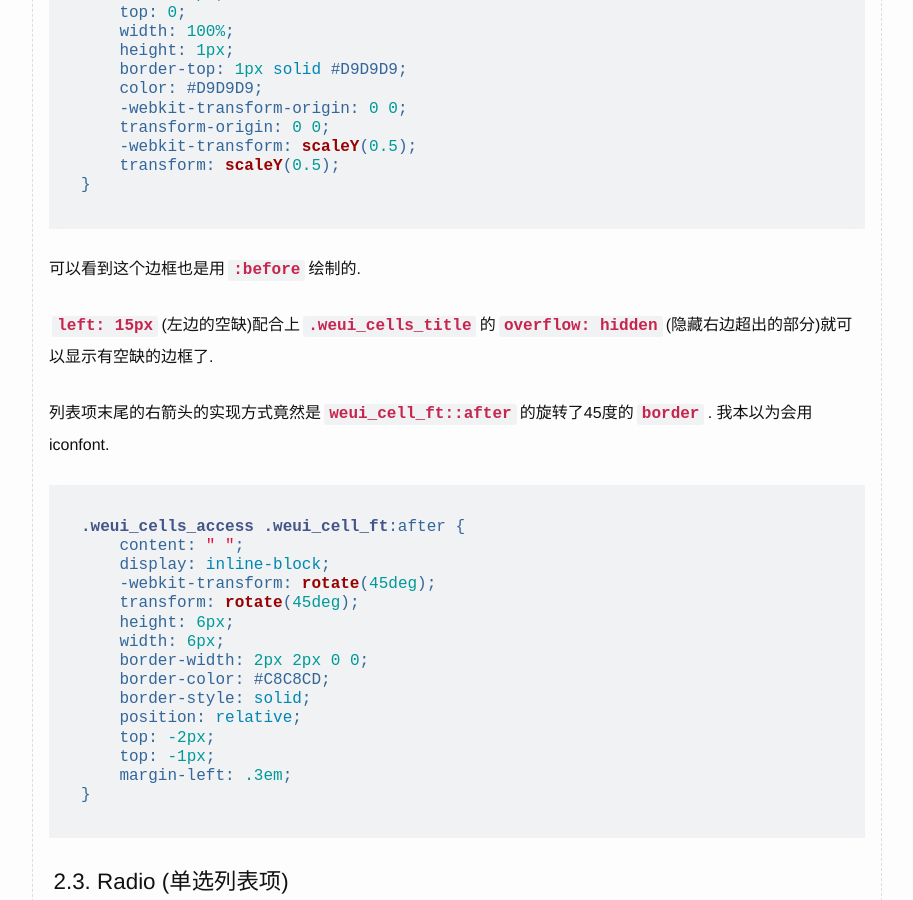
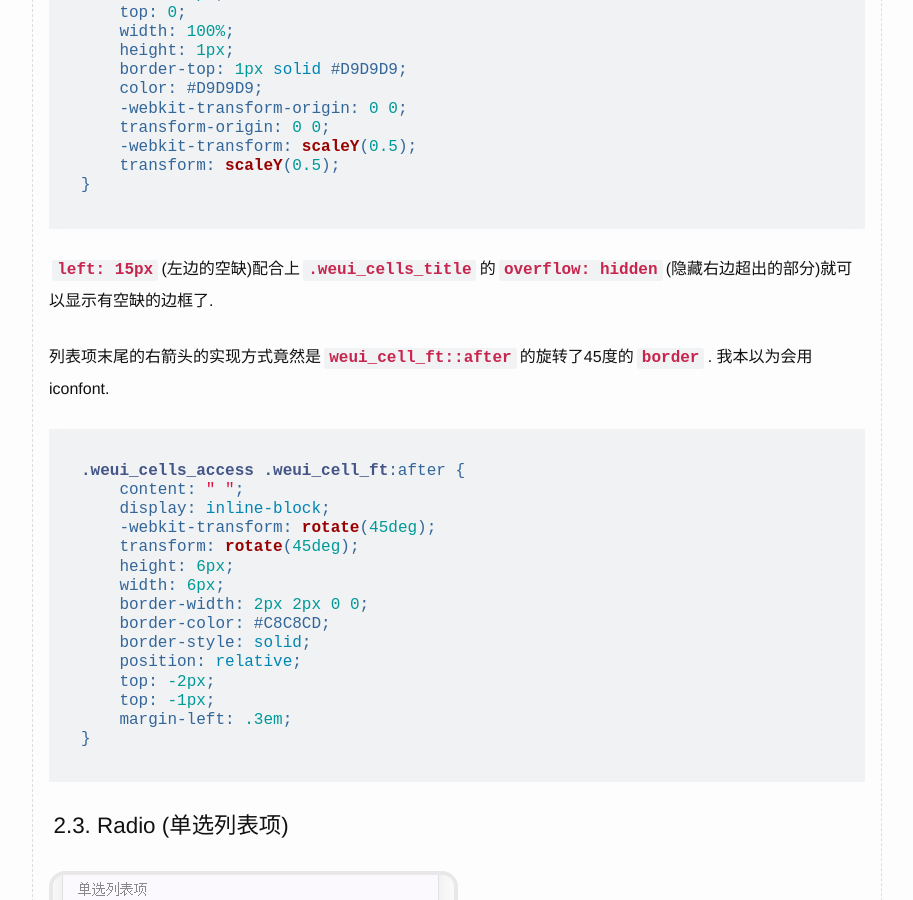
Before and after one commit to lzl124631x/lzl124631x.github.io, a Jekyll site: the page built from _posts/2016-07-01-weui.md, in a window 1280 px wide and 900 px high, scrolled down 2119 px. Shown: the whole window, without its empty margins (183-1096 px from the left). Built offline with Jekyll 4.4.1, drawn with Linux system fonts in a browser that asks for light colours.

Commit message:
minor change

````diff
--- a/_posts/2016-07-01-weui.md
+++ b/_posts/2016-07-01-weui.md
@@ -82,8 +82,6 @@ WeUI的实现方式是: 利用`.weui_cells:before`.
     transform: scaleY(0.5);
 }
 ```
-
-可以看到这个边框也是用`:before`绘制的.
 
 `left: 15px`(左边的空缺)配合上`.weui_cells_title`的`overflow: hidden`(隐藏右边超出的部分)就可以显示有空缺的边框了.
 
````
